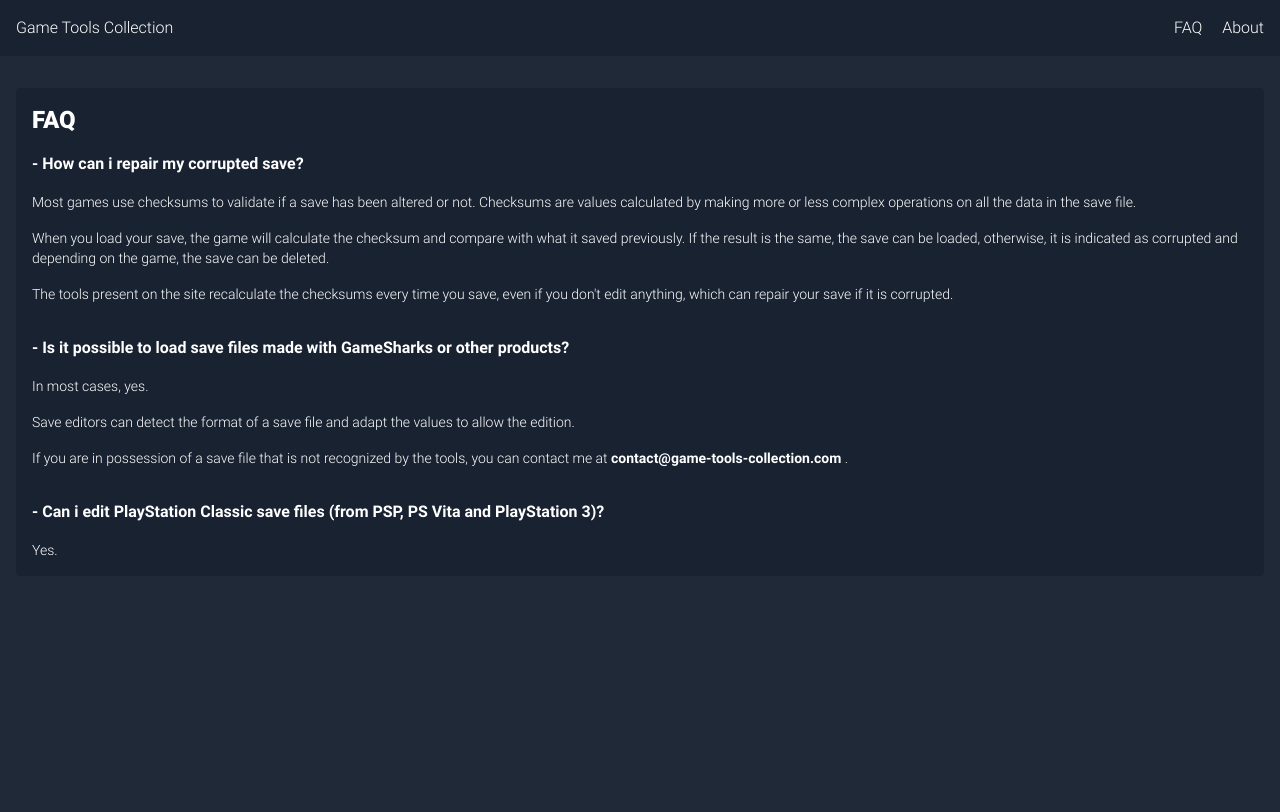
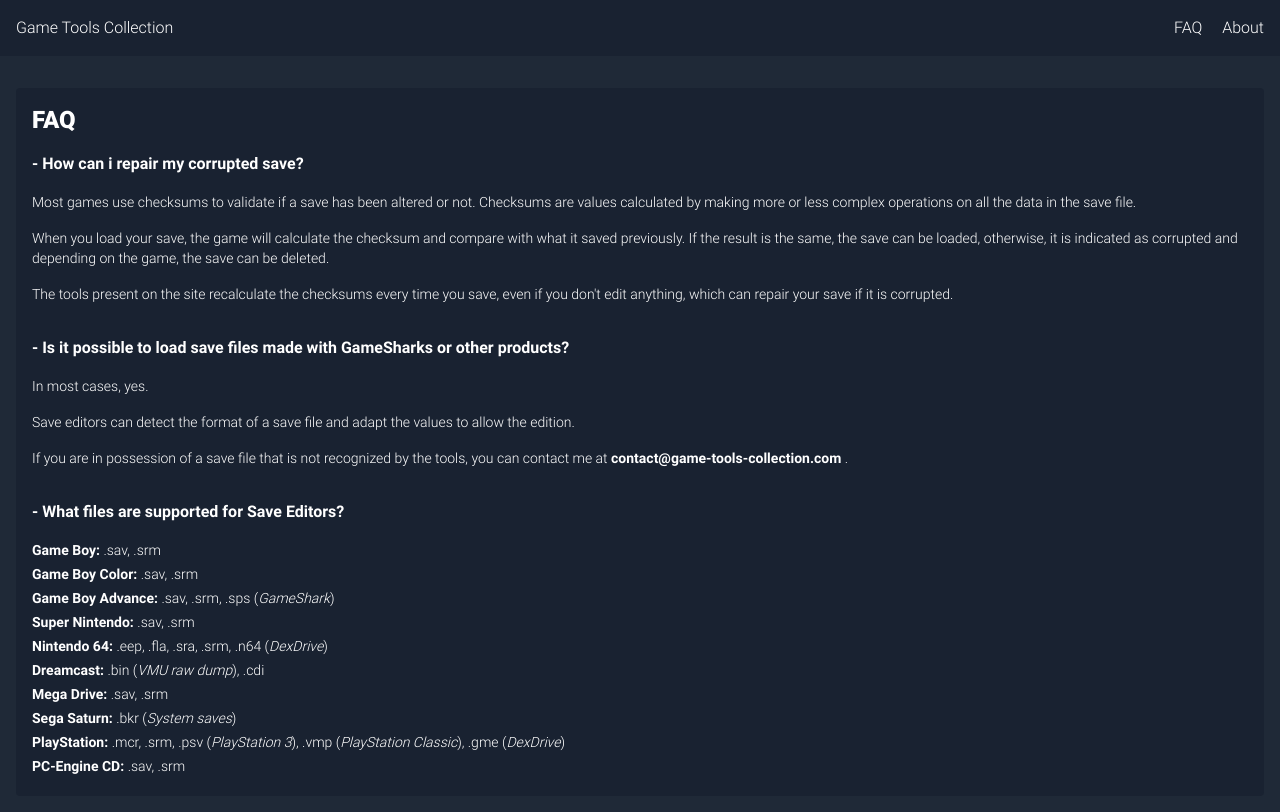
Before and after one commit to RyudoSynbios/game-tools-collection, a SvelteKit app: page /faq in a window 1280 px wide. Built offline with nearby package versions, Linux system fonts and the light colour scheme.

Commit message:
feat: update FAQ on supporter files

```diff
--- a/src/routes/faq/+page.svelte
+++ b/src/routes/faq/+page.svelte
@@ -38,11 +38,41 @@
       contact@game-tools-collection.com
     </a>.
   </p>
-  <h2>
-    - Can i edit PlayStation Classic save files (from PSP, PS Vita and
-    PlayStation 3)?
-  </h2>
-  <p>Yes.</p>
+  <h2>- What files are supported for Save Editors?</h2>
+  <ul>
+    <li>
+      <strong>Game Boy: </strong>.sav, .srm
+    </li>
+    <li>
+      <strong>Game Boy Color: </strong>.sav, .srm
+    </li>
+    <li>
+      <strong>Game Boy Advance: </strong>.sav, .srm, .sps (<i>GameShark</i>)
+    </li>
+    <li>
+      <strong>Super Nintendo: </strong>.sav, .srm
+    </li>
+    <li>
+      <strong>Nintendo 64: </strong>.eep, .fla, .sra, .srm, .n64 (<i>DexDrive</i
+      >)
+    </li>
+    <li>
+      <strong>Dreamcast: </strong>.bin (<i>VMU raw dump</i>), .cdi
+    </li>
+    <li>
+      <strong>Mega Drive: </strong>.sav, .srm
+    </li>
+    <li>
+      <strong>Sega Saturn: </strong>.bkr (<i>System saves</i>)
+    </li>
+    <li>
+      <strong>PlayStation: </strong>.mcr, .srm, .psv (<i>PlayStation 3</i>),
+      .vmp (<i>PlayStation Classic</i>), .gme (<i>DexDrive</i>)
+    </li>
+    <li>
+      <strong>PC-Engine CD: </strong>.sav, .srm
+    </li>
+  </ul>
 </div>
 
 <style lang="postcss">
@@ -64,5 +94,11 @@
     & p:last-of-type {
       @apply m-0;
     }
+
+    & ul {
+      & li {
+        @apply mb-1 text-sm;
+      }
+    }
   }
 </style>
```
